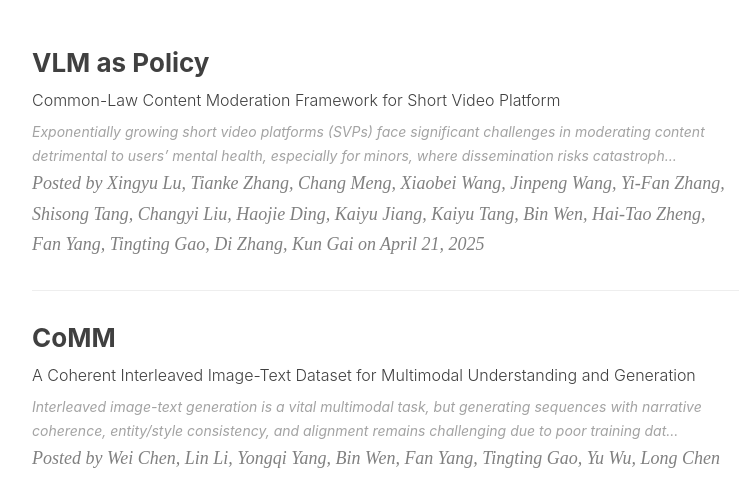
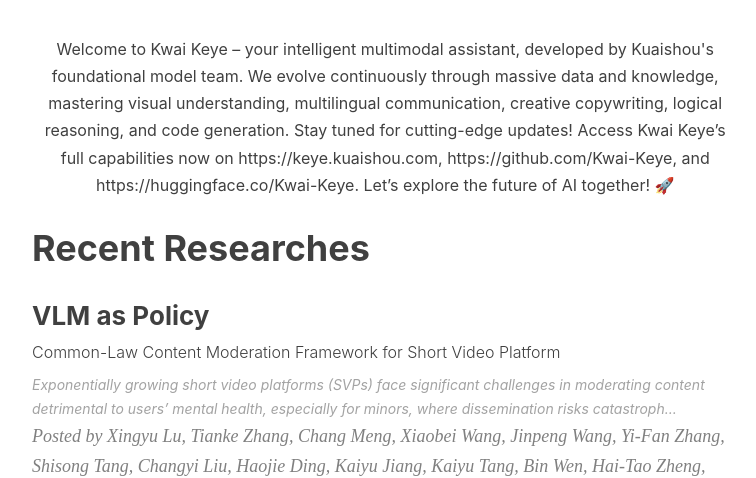
Before and after one commit to Kwai-Keye/kwai-keye.github.io, a Jekyll site: the page built from index.html, in a window 1280 px wide and 900 px high, cut to the strip 422-900 px from the top of the window. Shown: the whole strip, without its empty margins (233-989 px from the left). Built offline with Jekyll 4.4.1, drawn with Linux system fonts in a browser that asks for light colours; nearby versions of some CDN libraries; the list of posts is cut into pages by our own code; comment, search, counter and statistics services are not loaded.

Commit message:
Update index.html

```diff
--- a/index.html
+++ b/index.html
@@ -2,6 +2,11 @@
 layout: page
 description: "Mastering multimodal intelligence for limitless creation and understanding."
 ---
+
+<p style="text-align: center; max-width: 800px; margin: 20px auto;">
+  Welcome to Kwai Keye – your intelligent multimodal assistant, developed by Kuaishou's foundational model team. We evolve continuously through massive data and knowledge, mastering visual understanding, multilingual communication, creative copywriting, logical reasoning, and code generation. Stay tuned for cutting-edge updates! Access Kwai Keye’s full capabilities now on https://keye.kuaishou.com, https://github.com/Kwai-Keye, and https://huggingface.co/Kwai-Keye. Let’s explore the future of AI together! 🚀
+</p>
+<h1 style="text-align: left;">Recent Researches</h1>
 
 {% for post in paginator.posts %}
 <a href="{{ post.arxiv }}" class="post-preview-link">
```
